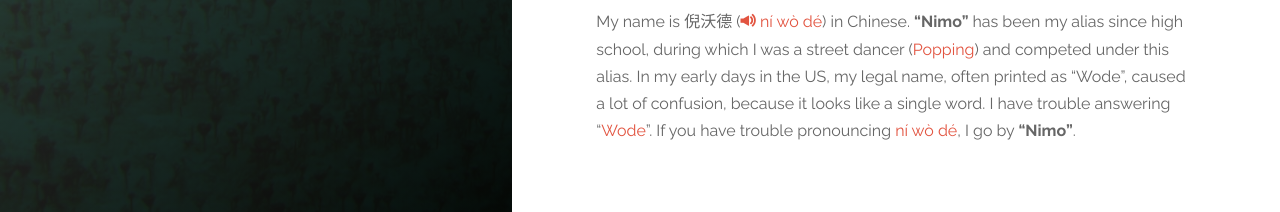
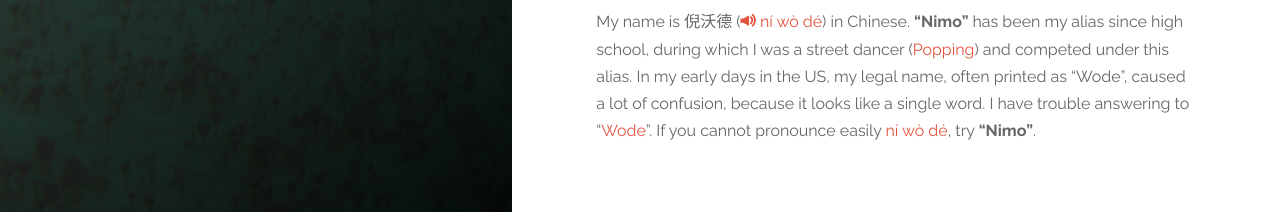
Before and after one commit to wodeni/wodeni.github.io, a Jekyll site: the page built from index.md, in a window 1280 px wide and 900 px high, scrolled down 600 px. Shown: the part 685-897 px from the top of the window. Built offline with Jekyll 4.4.1, drawn with Linux system fonts in a browser that asks for light colours; nearby versions of some CDN libraries; our own code applies the rules of GitHub Pages for plain Markdown files.

Commit message:
uploading to Columbia server

```diff
--- a/index.md
+++ b/index.md
@@ -29,5 +29,5 @@ __Wode Ni__.<br> _Dickinson College Honors Theses. Paper 221._
 
 ## My Name
 
-My name is 倪沃德 ([<i class="icon icon-volume"></i> ní wò dé](https://translate.google.com/translate_tts?ie=UTF-8&q=%E5%80%AA%E6%B2%83%E5%BE%B7&tl=zh-CN&total=1&idx=0&textlen=3&tk=240836.379729&client=t&prev=input)) in Chinese. __"Nimo"__ has been my alias since high school, during which I was a street dancer ([Popping](https://en.wikipedia.org/wiki/Popping)) and competed under this alias. In my early days in the US, my legal name, often printed as "Wode", caused a lot of confusion, because it looks like a single word. I have trouble answering "[Wode](https://translate.google.com/translate_tts?ie=UTF-8&q=wode&tl=en&total=1&idx=0&textlen=4&tk=872591.735002&client=t&prev=input)".
-If you have trouble pronouncing [ní wò dé](https://translate.google.com/translate_tts?ie=UTF-8&q=%E5%80%AA%E6%B2%83%E5%BE%B7&tl=zh-CN&total=1&idx=0&textlen=3&tk=240836.379729&client=t&prev=input), I go by __"Nimo"__.
+My name is 倪沃德 ([<i class="icon icon-volume"></i> ní wò dé](https://translate.google.com/translate_tts?ie=UTF-8&q=%E5%80%AA%E6%B2%83%E5%BE%B7&tl=zh-CN&total=1&idx=0&textlen=3&tk=240836.379729&client=t&prev=input)) in Chinese. __"Nimo"__ has been my alias since high school, during which I was a street dancer ([Popping](https://en.wikipedia.org/wiki/Popping)) and competed under this alias. In my early days in the US, my legal name, often printed as "Wode", caused a lot of confusion, because it looks like a single word. I have trouble answering to "[Wode](https://translate.google.com/translate_tts?ie=UTF-8&q=wode&tl=en&total=1&idx=0&textlen=4&tk=872591.735002&client=t&prev=input)".
+If you cannot pronounce easily [ní wò dé](https://translate.google.com/translate_tts?ie=UTF-8&q=%E5%80%AA%E6%B2%83%E5%BE%B7&tl=zh-CN&total=1&idx=0&textlen=3&tk=240836.379729&client=t&prev=input), try __"Nimo"__.
```
Also changed, not shown: 3 other files.
